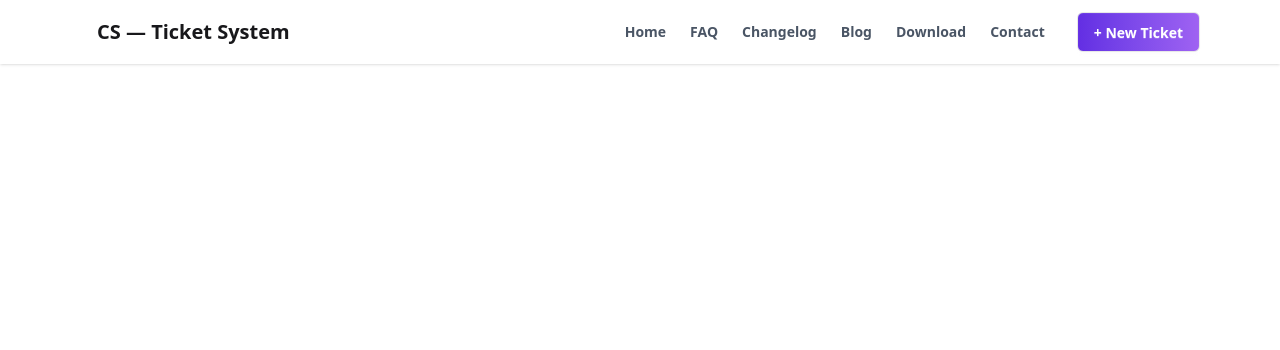
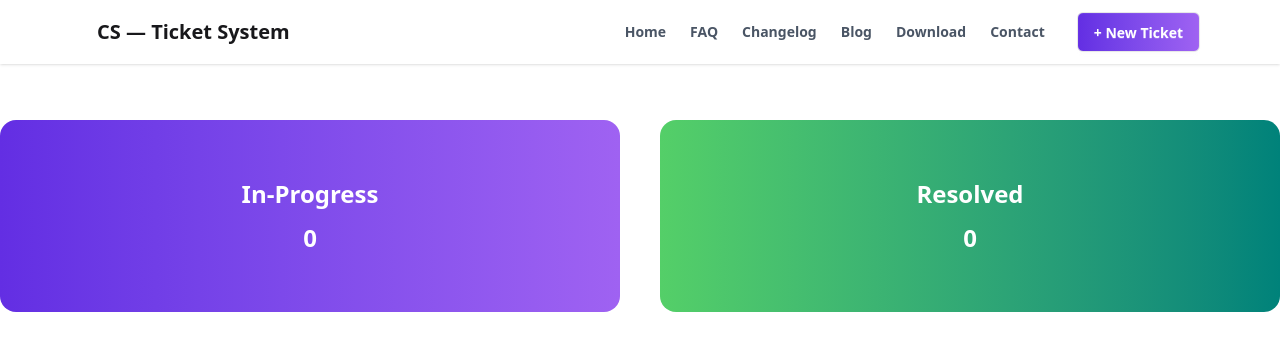
Before and after one commit to sabbirsohag-1509/seventh-assignment-repo, a React (Vite) app: page / in a window 1280 px wide. Shown: the top 350 px of the page. Built offline with nearby package versions, Linux system fonts and the light colour scheme.

Commit message:
after banner component work

```diff
--- a/src/App.jsx
+++ b/src/App.jsx
@@ -1,5 +1,6 @@
 
 import './App.css'
+import Banner from './Components/Banner'
 import Navbar from './Components/Navbar'
 
 function App() {
@@ -7,7 +8,7 @@ function App() {
   return (
     <>
       <Navbar></Navbar>
-
+      <Banner></Banner>
     </>
   )
 }
--- a/src/Components/Banner.jsx
+++ b/src/Components/Banner.jsx
@@ -0,0 +1,23 @@
+import React from 'react';
+
+const Banner = () => {
+    return (
+        <div className='container mx-auto mt-14 flex gap-10 h-48'>
+            <div className='flex flex-col justify-center items-center text-center  bg-gradient-to-r from-[#632EE3] to-[#9F62F2] w-[50%] rounded-2xl text-white'>
+                <div>
+                    <h1 className='text-2xl font-bold'>In-Progress</h1>
+                    <p className='text-2xl font-semibold pt-3'>0</p>
+                </div>
+            </div>
+
+            <div className='flex flex-col justify-center items-center text-center bg-gradient-to-r from-[#54CF68] to-[#00827A] w-[50%] rounded-2xl text-white'>
+                <div>
+                    <h1 className='text-2xl font-bold'>Resolved</h1>
+                    <p className='text-2xl font-semibold pt-3'>0</p>
+                </div>
+            </div>
+        </div>
+    );
+};
+
+export default Banner;
```
